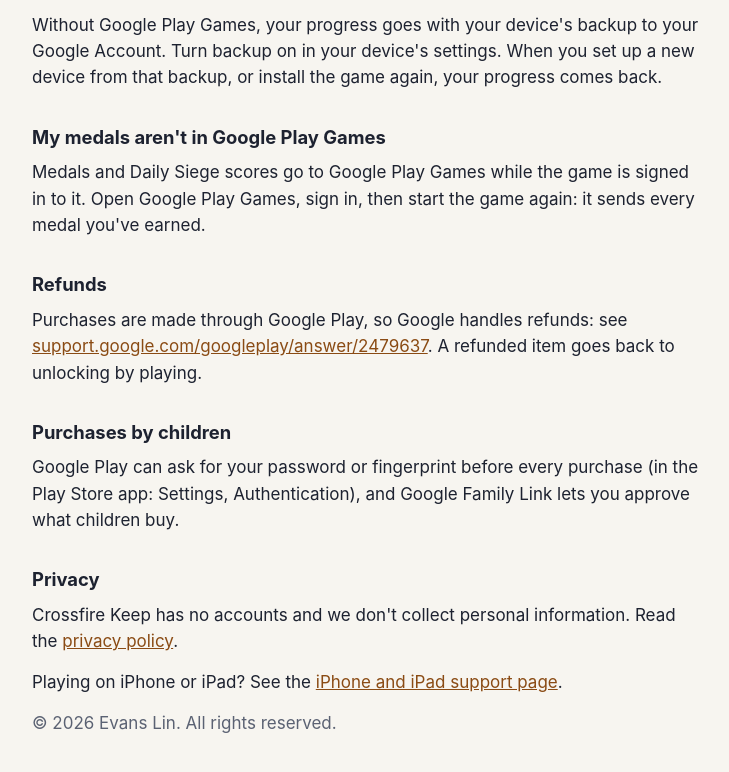
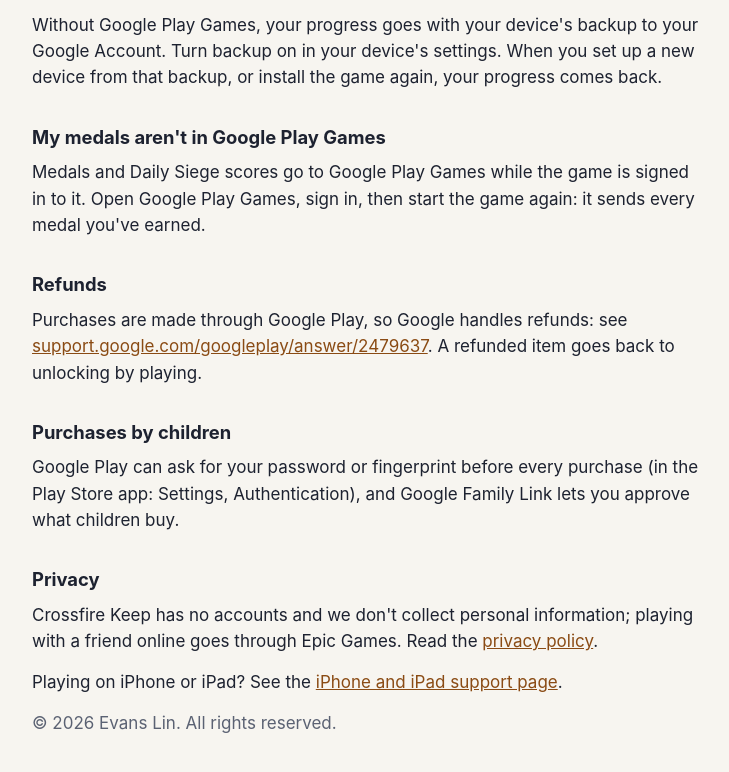
Before and after one commit to elin-git/elin-git.github.io, a plain HTML site: page crossfire-keep/android/index.html in a window 1280 px wide. Shown: the part 589-1361 px from the top of the page, without its empty margins (272-1001 px from the left). Drawn offline with Linux system fonts and the light colour scheme.

Commit message:
Support pages: playing with a friend online goes through Epic Games

```diff
--- a/crossfire-keep/android/index.html
+++ b/crossfire-keep/android/index.html
@@ -32,7 +32,7 @@ a { color: var(--link); }
 <h2>Purchases by children</h2>
 <p>Google Play can ask for your password or fingerprint before every purchase (in the Play Store app: Settings, Authentication), and Google Family Link lets you approve what children buy.</p>
 <h2>Privacy</h2>
-<p>Crossfire Keep has no accounts and we don't collect personal information. Read the <a href="privacy/">privacy policy</a>.</p>
+<p>Crossfire Keep has no accounts and we don't collect personal information; playing with a friend online goes through Epic Games. Read the <a href="privacy/">privacy policy</a>.</p>
 <p>Playing on iPhone or iPad? See the <a href="../">iPhone and iPad support page</a>.</p>
 <p class="updated">© 2026 Evans Lin. All rights reserved.</p>
 </main>
```
Also changed, not shown: crossfire-keep/index.html (+1 -1 lines).
